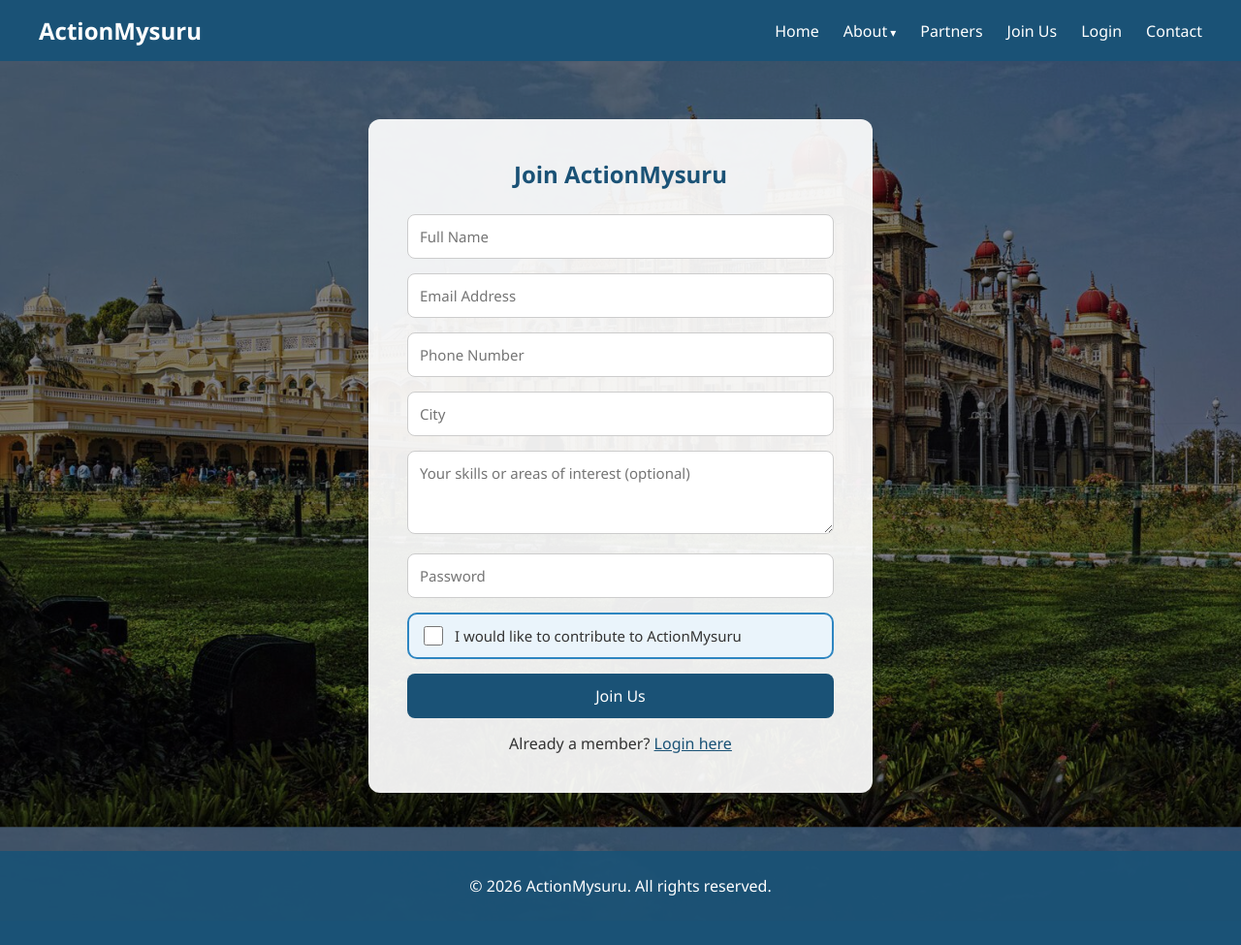
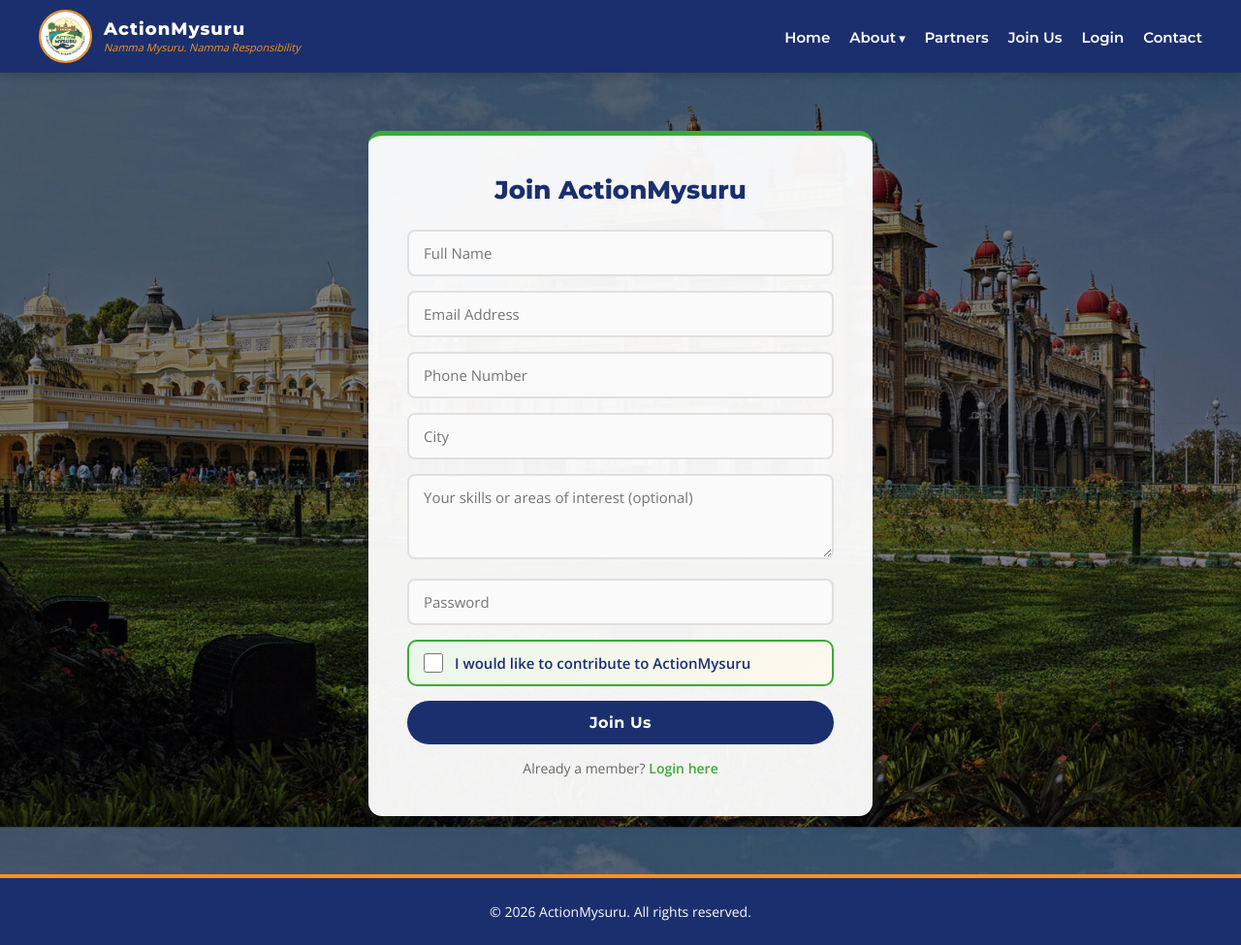
Before and after one commit to ATP2507/actionmysuru, a FastAPI app: page /signup in a window 1280 px wide. Shown: the whole page at 97% size. Before the commit the page ends 924 px from the top, so only its background shows below. Run offline with FastAPI, Linux system fonts and the light colour scheme.

Commit message:
with logo

```diff
--- a/app/static/css/style.css
+++ b/app/static/css/style.css
@@ -1,38 +1,70 @@
+@import url('https://fonts.googleapis.com/css2?family=Montserrat:wght@400;600;700;800&family=Open+Sans:wght@400;500;600&display=swap');
+
 * {
     margin: 0;
     padding: 0;
     box-sizing: border-box;
-    font-family: 'Segoe UI', sans-serif;
+    font-family: 'Open Sans', sans-serif;
 }
 
 body {
-    background-color: #f9f9f9;
-    color: #333;
+    background-color: #f5f0d0;
+    color: #1B2F6E;
 }
 
 /* Navbar */
 nav {
-    background-color: #1a5276;
-    padding: 15px 40px;
+    background-color: #1B2F6E;
+    padding: 10px 40px;
     display: flex;
     justify-content: space-between;
     align-items: center;
     position: sticky;
     top: 0;
     z-index: 1000;
+    box-shadow: 0 2px 10px rgba(0,0,0,0.2);
 }
 
-nav .logo {
+nav .logo-container {
+    display: flex;
+    align-items: center;
+    gap: 12px;
+    text-decoration: none;
+}
+
+nav .logo-container img {
+    height: 55px;
+    width: 55px;
+    border-radius: 50%;
+    object-fit: cover;
+    border: 2px solid #F7941D;
+}
+
+nav .logo-text {
+    display: flex;
+    flex-direction: column;
+    line-height: 1.2;
+}
+
+nav .logo-text span:first-child {
     color: white;
-    font-size: 24px;
-    font-weight: bold;
-    text-decoration: none;
+    font-family: 'Montserrat', sans-serif;
+    font-size: 18px;
+    font-weight: 800;
+    letter-spacing: 1px;
+}
+
+nav .logo-text span:last-child {
+    color: #F7941D;
+    font-family: 'Open Sans', sans-serif;
+    font-size: 11px;
+    font-style: italic;
 }
 
 nav ul {
     list-style: none;
     display: flex;
-    gap: 25px;
+    gap: 20px;
     align-items: center;
 }
 
@@ -43,11 +75,18 @@ nav ul li {
 nav ul li a {
     color: white;
     text-decoration: none;
-    font-size: 16px;
+    font-size: 15px;
+    font-family: 'Montserrat', sans-serif;
+    font-weight: 600;
+    padding: 5px 0;
+    border-bottom: 2px solid transparent;
+    transition: border-color 0.2s, color 0.2s;
 }
 
 nav ul li a:hover {
-    text-decoration: underline;
+    color: #F7941D;
+    border-bottom: 2px solid #F7941D;
+    text-decoration: none;
 }
 
 /* Dropdown */
@@ -248,81 +331,122 @@ nav ul li a:hover {
 .contact-box {
     max-width: 600px;
     margin: 60px auto;
-    background: white;
+    background: rgba(255,255,255,0.95);
     padding: 50px;
-    border-radius: 12px;
-    box-shadow: 0 4px 12px rgba(0,0,0,0.1);
+    border-radius: 14px;
+    box-shadow: 0 4px 16px rgba(27,47,110,0.15);
     text-align: center;
+    border-top: 5px solid #F7941D;
 }
 
 .contact-box h2 {
-    color: #1a5276;
+    font-family: 'Montserrat', sans-serif;
+    color: #1B2F6E;
     margin-bottom: 30px;
     font-size: 28px;
+    font-weight: 800;
 }
 
 .contact-item {
-    font-size: 18px;
+    font-size: 17px;
     margin-bottom: 20px;
     color: #444;
 }
 
 .contact-item span {
-    font-weight: bold;
-    color: #1a5276;
+    font-weight: 700;
+    color: #1B2F6E;
+    font-family: 'Montserrat', sans-serif;
+}
+
+.contact-item a {
+    color: #3AAA35;
+    text-decoration: none;
+}
+
+.contact-item a:hover {
+    color: #F7941D;
 }
 
 /* Forms */
 .form-container {
     max-width: 520px;
     margin: 60px auto;
-    background: white;
+    background: rgba(255,255,255,0.95);
     padding: 40px;
-    border-radius: 12px;
-    box-shadow: 0 4px 12px rgba(0,0,0,0.1);
+    border-radius: 14px;
+    box-shadow: 0 4px 16px rgba(27,47,110,0.15);
+    border-top: 5px solid #3AAA35;
 }
 
 .form-container h2 {
     text-align: center;
-    color: #1a5276;
+    font-family: 'Montserrat', sans-serif;
+    color: #1B2F6E;
     margin-bottom: 25px;
+    font-size: 26px;
+    font-weight: 800;
 }
 
 .form-container input,
 .form-container textarea,
 .form-container select {
     width: 100%;
-    padding: 12px;
+    padding: 12px 15px;
     margin-bottom: 15px;
-    border: 1px solid #ccc;
+    border: 2px solid #e0e0e0;
     border-radius: 8px;
     font-size: 15px;
+    font-family: 'Open Sans', sans-serif;
+    transition: border-color 0.2s;
+    background: #fafafa;
+}
+
+.form-container input:focus,
+.form-container textarea:focus {
+    border-color: #3AAA35;
+    outline: none;
+    background: white;
 }
 
 .form-container button {
     width: 100%;
-    padding: 12px;
-    background-color: #1a5276;
+    padding: 13px;
+    background-color: #1B2F6E;
     color: white;
     border: none;
-    border-radius: 8px;
+    border-radius: 30px;
     font-size: 16px;
+    font-family: 'Montserrat', sans-serif;
+    font-weight: 700;
     cursor: pointer;
+    transition: background 0.3s, transform 0.2s;
+    letter-spacing: 0.5px;
 }
 
 .form-container button:hover {
-    background-color: #154360;
+    background-color: #3AAA35;
+    transform: translateY(-2px);
 }
 
 .form-container p {
     text-align: center;
     margin-top: 15px;
+    font-size: 14px;
+    color: #666;
 }
 
 .form-container a {
-    color: #1a5276;
+    color: #3AAA35;
+    font-weight: 600;
+    text-decoration: none;
 }
 
+.form-container a:hover {
+    color: #F7941D;
+}
+
+/* Checkbox */
 .checkbox-label {
     display: flex;
     align-items: center;
@@ -330,52 +454,69 @@ nav ul li a:hover {
     margin-bottom: 15px;
     font-size: 15px;
     cursor: pointer;
-    background-color: #eaf4fb;
-    border: 2px solid #2e86c1;
+    background: linear-gradient(135deg, #eaf7ea, #fff8ee);
+    border: 2px solid #3AAA35;
     border-radius: 10px;
     padding: 12px 15px;
-    transition: background 0.2s;
+    transition: background 0.2s, border-color 0.2s;
+    font-family: 'Open Sans', sans-serif;
+    color: #1B2F6E;
+    font-weight: 600;
 }
 
 .checkbox-label:hover {
-    background-color: #d6eaf8;
+    background: linear-gradient(135deg, #d4f0d4, #fff3e0);
+    border-color: #F7941D;
 }
 
 .checkbox-label input[type="checkbox"] {
     width: 20px;
     height: 20px;
     margin: 0;
-    accent-color: #1a5276;
+    accent-color: #1B2F6E;
     cursor: pointer;
 }
 
 /* Footer */
 footer {
-    background-color: #1a5276;
+    background-color: #1B2F6E;
     color: white;
     text-align: center;
     padding: 25px;
     margin-top: 60px;
+    font-family: 'Open Sans', sans-serif;
+    font-size: 14px;
+    border-top: 4px solid #F7941D;
+}
+
+footer a {
+    color: #F7941D;
+    text-decoration: none;
 }
 
 /* Message box */
 .message {
     text-align: center;
-    padding: 10px;
+    padding: 12px;
     margin-bottom: 15px;
     border-radius: 8px;
     display: none;
+    font-family: 'Open Sans', sans-serif;
+    font-weight: 600;
 }
 
 .message.success {
     background-color: #d4edda;
     color: #155724;
+    border: 1px solid #c3e6cb;
 }
 
 .message.error {
     background-color: #f8d7da;
     color: #721c24;
+    border: 1px solid #f5c6cb;
 }
+
 /* Background Images */
 .bg-palace {
     background-image: linear-gradient(rgba(0,0,0,0.45), rgba(0,0,0,0.45)), url('/static/images/palace.jpg');
@@ -391,39 +532,63 @@ footer {
     background-attachment: fixed;
 }
 
-/* Override hero and body backgrounds when image is set */
-.bg-palace .hero,
-.bg-betta .hero {
-    background: rgba(0,0,0,0.3);
-}
-
 .bg-palace .section,
 .bg-betta .section {
-    background: rgba(255,255,255,0.85);
-    border-radius: 12px;
+    background: rgba(255,255,255,0.88);
+    border-radius: 14px;
     margin: 40px auto;
     padding: 40px;
 }
 
 .bg-palace .form-container,
 .bg-betta .form-container {
-    background: rgba(255,255,255,0.92);
+    background: rgba(255,255,255,0.95);
 }
 
 .bg-palace .contact-box,
 .bg-betta .contact-box {
-    background: rgba(255,255,255,0.92);
+    background: rgba(255,255,255,0.95);
 }
 
 .bg-palace .partners-grid,
 .bg-betta .partners-grid {
-    background: rgba(255,255,255,0.85);
-    border-radius: 12px;
+    background: rgba(255,255,255,0.88);
+    border-radius: 14px;
     margin: 40px;
     padding: 40px;
 }
 
-.bg-palace footer,
-.bg-betta footer {
-    background: rgba(26,82,118,0.92);
+/* Admin tabs */
+.admin-tabs {
+    display: flex;
+    justify-content: center;
+    gap: 15px;
+    padding: 30px 20px 0;
 }
+
+.tab-btn {
+    padding: 10px 28px;
+    border: 2px solid #1B2F6E;
+    background: white;
+    color: #1B2F6E;
+    border-radius: 30px;
+    font-size: 15px;
+    cursor: pointer;
+    font-weight: 700;
+    font-family: 'Montserrat', sans-serif;
+    transition: 0.2s;
+}
+
+.tab-btn.active, .tab-btn:hover {
+    background: #1B2F6E;
+    color: white;
+}
+
+/* Orange accent divider */
+.divider {
+    width: 60px;
+    height: 4px;
+    background: #F7941D;
+    margin: 10px auto 25px;
+    border-radius: 2px;
+}
--- a/app/templates/dashboard.html
+++ b/app/templates/dashboard.html
@@ -5,7 +5,7 @@
     <title>Dashboard | ActionMysuru</title>
     <link rel="stylesheet" href="/static/css/style.css">
 </head>
-<body>
+<body class="bg-palace">
     {% include "navbar.html" %}
 
     <div class="form-container">
--- a/app/templates/navbar.html
+++ b/app/templates/navbar.html
@@ -1,5 +1,11 @@
 <nav>
-    <a href="/" class="logo">ActionMysuru</a>
+    <a href="/" class="logo-container">
+        <img src="/static/images/logo.jpg" alt="ActionMysuru Logo" />
+        <div class="logo-text">
+            <span>ActionMysuru</span>
+            <span>Namma Mysuru. Namma Responsibility</span>
+        </div>
+    </a>
     <ul>
         <li><a href="/">Home</a></li>
         <li class="dropdown">
--- a/app/templates/prog_parks.html
+++ b/app/templates/prog_parks.html
@@ -5,7 +5,7 @@
     <title>Park Adoption | ActionMysuru</title>
     <link rel="stylesheet" href="/static/css/style.css">
 </head>
-<body>
+<body class="bg-palace">
     {% include "navbar.html" %}
     <div class="programme-hero">
         <h1>🌳 Park Adoption</h1>
```
Also changed, not shown: other parts of app/static/css/style.css (+82 -38 lines), app/templates/home.html (+9 -0 lines), app/static/images/logo.jpg (added).
